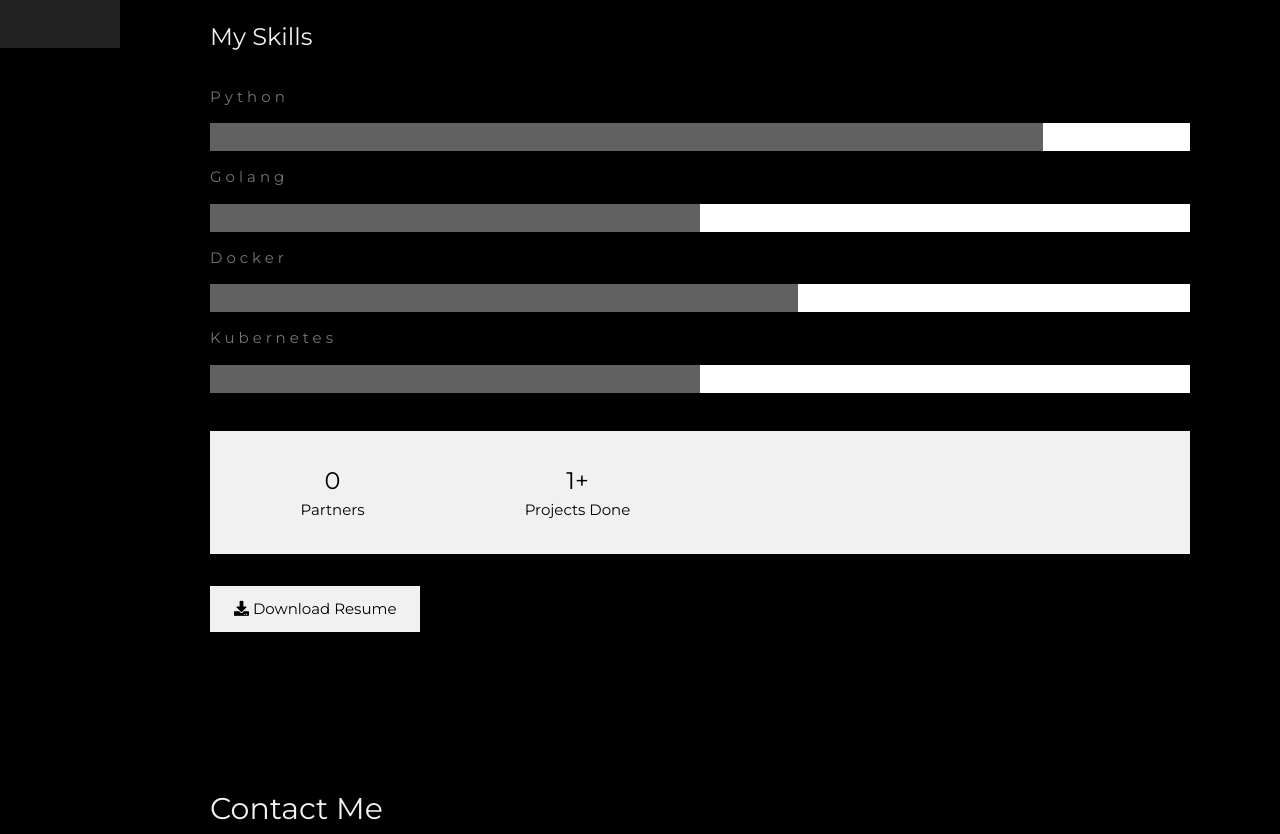
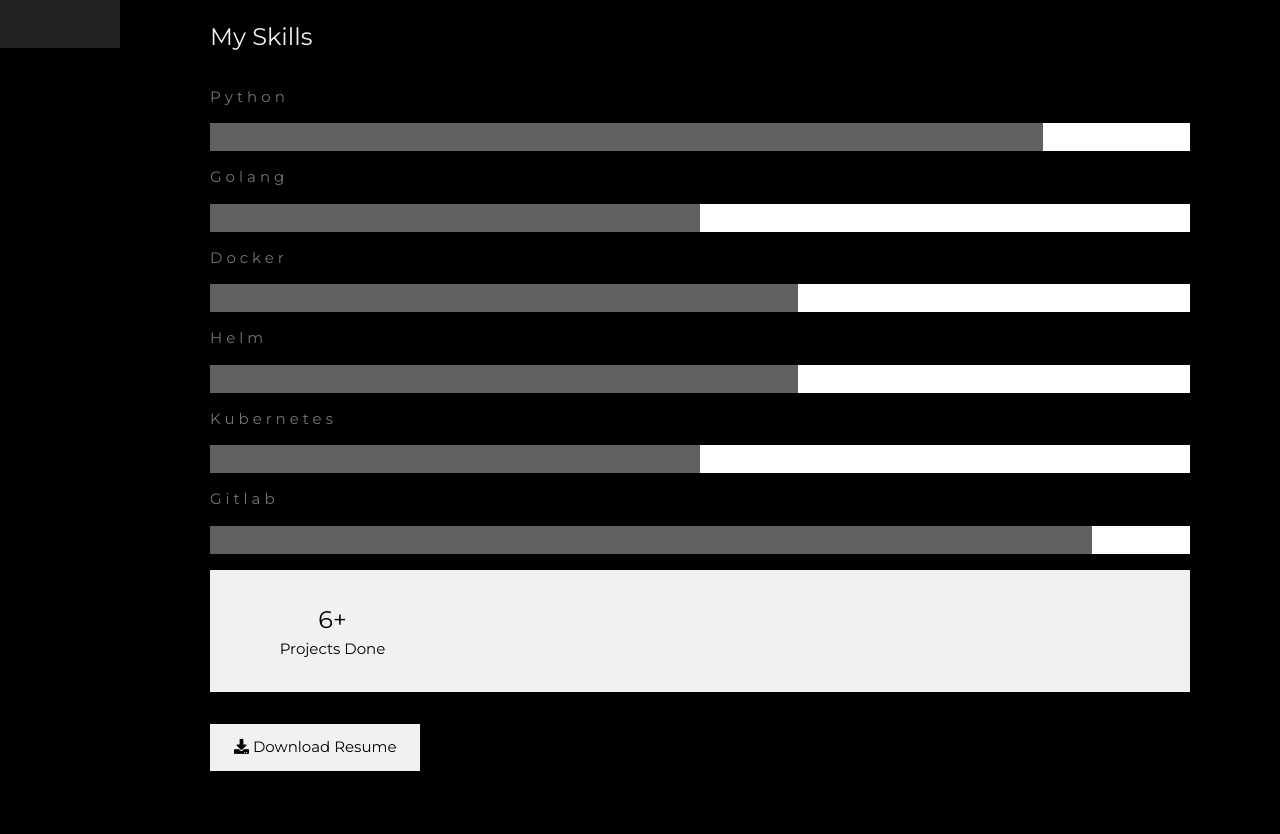
Before and after one commit to imaskm/profile, a plain HTML site: page index.html in a window 1280 px wide. Shown: the part 752-1586 px from the top of the page. Drawn offline with Linux system fonts and the light colour scheme.

Commit message:
Added resume and removed unnecessary tabs (#2)

```diff
--- a/index.html
+++ b/index.html
@@ -30,10 +30,10 @@
     <i class="fa fa-user w3-xxlarge"></i>
     <p>ABOUT</p>
   </a>
-  <a href="#photos" class="w3-bar-item w3-button w3-padding-large w3-hover-black">
+ <!--- <a href="#photos" class="w3-bar-item w3-button w3-padding-large w3-hover-black">
     <i class="fa fa-eye w3-xxlarge"></i>
     <p>PHOTOS</p>
-  </a>
+ </a> -->
   <a href="#contact" class="w3-bar-item w3-button w3-padding-large w3-hover-black">
     <i class="fa fa-envelope w3-xxlarge"></i>
     <p>CONTACT</p>
@@ -75,28 +75,31 @@
     <div class="w3-white">
       <div class="w3-dark-grey" style="height:28px;width:50%"></div>
     </div>
+   <p class="w3-wide">Docker</p>
+    <div class="w3-white">
+      <div class="w3-dark-grey" style="height:28px;width:60%"></div>
+    </div>
 
-    <p class="w3-wide">Docker</p>
+    <p class="w3-wide">Helm</p>
     <div class="w3-white">
       <div class="w3-dark-grey" style="height:28px;width:60%"></div>
     </div>
     <p class="w3-wide">Kubernetes</p>
     <div class="w3-white">
       <div class="w3-dark-grey" style="height:28px;width:50%"></div>
-    </div><br>
-
+    </div>
+     <p class="w3-wide">Gitlab</p>
+    <div class="w3-white">
+      <div class="w3-dark-grey" style="height:28px;width:90%"></div>
+    </div>
     <div class="w3-row w3-center w3-padding-16 w3-section w3-light-grey">
       <div class="w3-quarter w3-section">
-        <span class="w3-xlarge">0</span><br>
-        Partners
-      </div>
-      <div class="w3-quarter w3-section">
-        <span class="w3-xlarge">1+</span><br>
+        <span class="w3-xlarge">6+</span><br>
         Projects Done
       </div>
     </div>
 
-    <button class="w3-button w3-light-grey w3-padding-large w3-section">
+    <button class="w3-button w3-light-grey w3-padding-large w3-section" onclick="window.location.href='files/resume.pdf'" >
       <i class="fa fa-download"></i> Download Resume
     </button>
 
@@ -118,7 +121,7 @@
   <div align="center">
     <a href="https://github.com/imaskm"><i class="fab fa-github w3-hover-opacity" ></i></a>
     <a href="https://www.hackerrank.com/imaskm"><i class="fab fa-hackerrank w3-hover-opacity"></i></a>
-    <a href="https://linkedin.com/in/ashwani-9698a4110/"><i class="fab fa-linkedin w3-hover-opacity"></i></a>
+    <a href="https://linkedin.com/in/imaskm/"><i class="fab fa-linkedin w3-hover-opacity"></i></a>
   </div>
 
 
```
Also changed, not shown: 1 other file.
